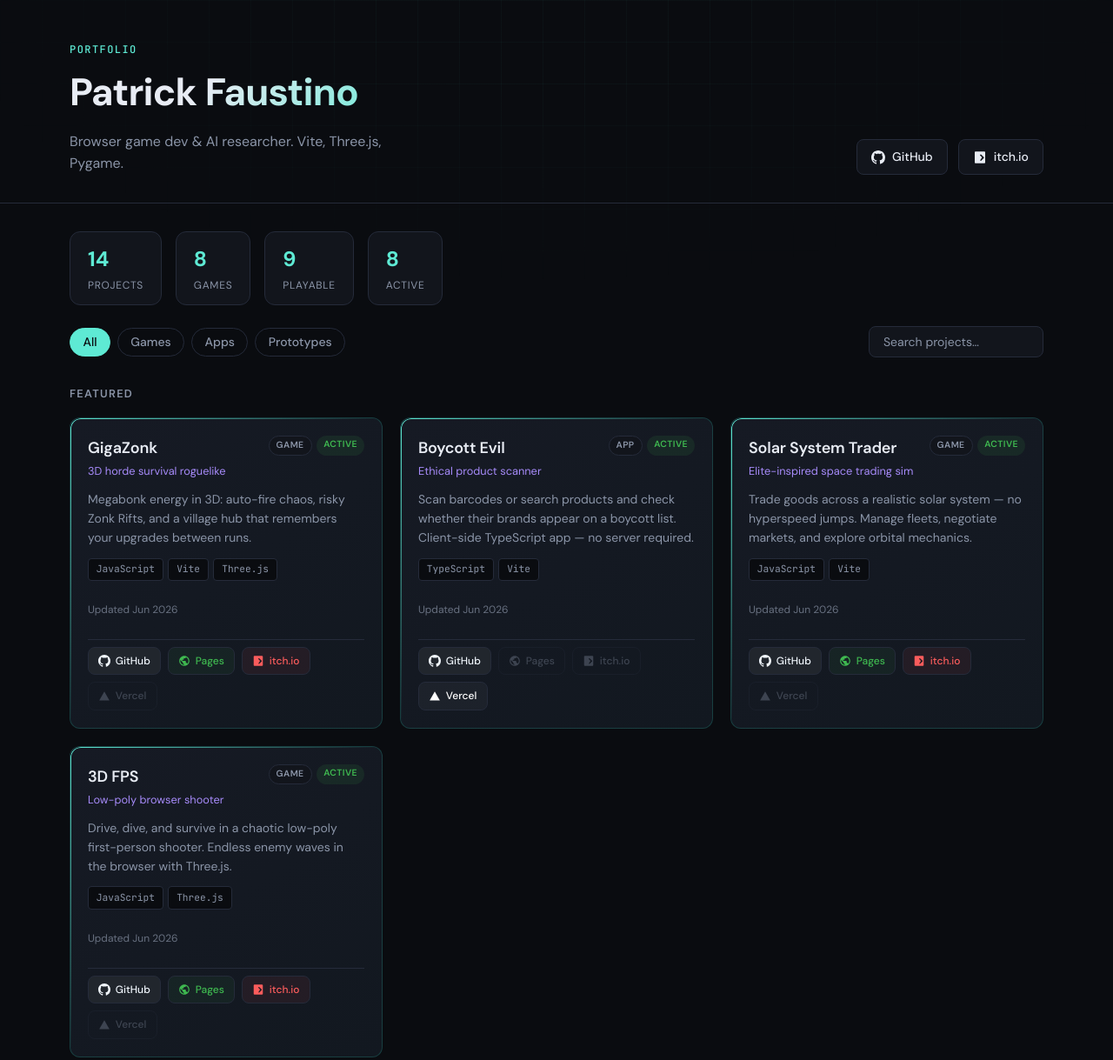
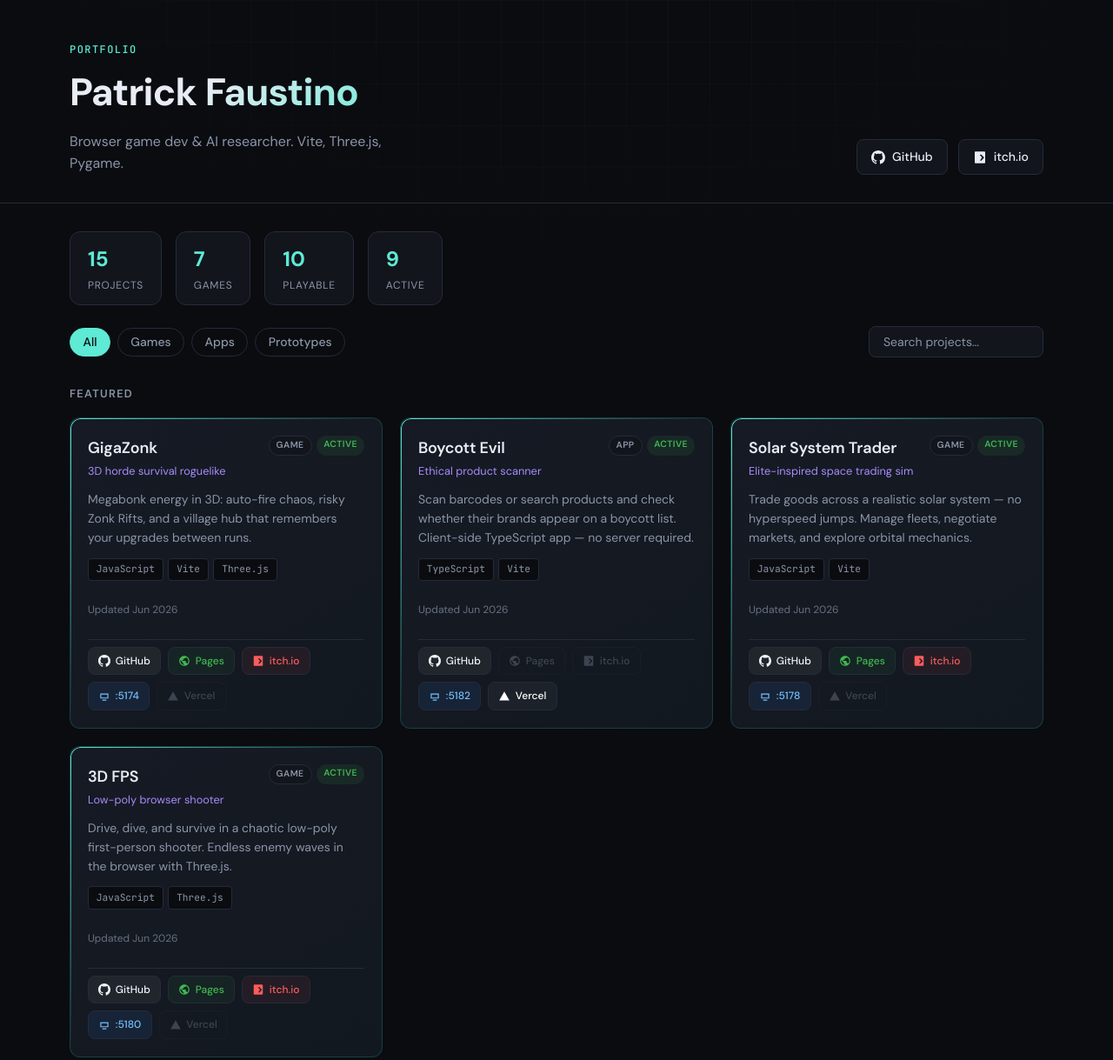
Before and after one commit to pfaustino/portfolio, a website: page index.html in a window 1280 px wide. Shown: the top 1219 px of the page at 87% size. Drawn offline with Linux system fonts and the light colour scheme.

Commit message:
Add easy-dmv-coach and fix Mining Coins description.
Co-authored-by: Cursor <cursoragent@cursor.com>

```diff
--- a/css/styles.css
+++ b/css/styles.css
@@ -348,6 +348,7 @@ body {
 .badge-status-development { color: #d29922; background: #d2992218; }
 .badge-status-inactive { color: var(--text-muted); background: var(--bg-elevated); }
 .badge-status-archived { color: #8b949e; background: #8b949e18; }
+.badge-private { color: #a78bfa; background: #a78bfa18; }
 
 .card-description {
   margin: 0;
@@ -419,6 +420,28 @@ body {
 .link-btn--vercel { color: var(--vercel); background: #ffffff0a; }
 .link-btn--vercel:hover { border-color: #888; }
 
+.link-btn--local { color: #79c0ff; background: #388bfd12; font-variant-numeric: tabular-nums; }
+.link-btn--local:hover { border-color: #79c0ff; }
+
+.link-btn--local.link-btn--pending {
+  opacity: 0.55;
+  border-style: dotted;
+  cursor: wait;
+}
+
+.link-btn--local.link-btn--offline {
+  color: var(--text-muted);
+  background: transparent;
+  opacity: 0.4;
+  border-style: dashed;
+  cursor: not-allowed;
+}
+
+.link-btn--local.link-btn--online {
+  color: #79c0ff;
+  background: #388bfd18;
+}
+
 .link-btn--disabled {
   color: var(--text-muted);
   background: transparent;
--- a/data/projects.json
+++ b/data/projects.json
@@ -18,6 +18,7 @@
       "stack": ["JavaScript", "Vite", "Three.js"],
       "topics": ["roguelike", "horde-survival", "browser-game"],
       "updated": "2026-06-25",
+      "devPort": 5174,
       "links": {
         "github": "https://github.com/pfaustino/gigazonk",
         "githubPages": "https://pfaustino.github.io/gigazonk/",
@@ -36,6 +37,7 @@
       "stack": ["TypeScript", "Vite"],
       "topics": ["scanner", "web-app", "ethics"],
       "updated": "2026-06-23",
+      "devPort": 5182,
       "links": {
         "github": "https://github.com/pfaustino/boycott-evil",
         "githubPages": null,
@@ -54,6 +56,7 @@
       "stack": ["JavaScript", "Vite"],
       "topics": ["space-sim", "trading", "simulation"],
       "updated": "2026-06-23",
+      "devPort": 5178,
       "links": {
         "github": "https://github.com/pfaustino/solar-system-trader",
         "githubPages": "https://pfaustino.github.io/solar-system-trader/",
@@ -72,6 +75,7 @@
       "stack": ["JavaScript", "Three.js"],
       "topics": ["fps", "browser-game", "threejs"],
       "updated": "2026-06-23",
+      "devPort": 5180,
       "links": {
         "github": "https://github.com/pfaustino/3dfps",
         "githubPages": "https://pfaustino.github.io/3dfps/",
@@ -82,14 +86,15 @@
     {
       "id": "mining-coins",
       "name": "Mining Coins",
-      "tagline": "Browser mining arcade",
-      "description": "A browser arcade game about mining coins. Data-driven balance via JSON, dev panel for tuning, and GitHub Pages auto-deploy.",
-      "category": "game",
+      "tagline": "NiceHash mining dashboard",
+      "description": "A browser-based dashboard for monitoring and managing NiceHash crypto mining — not a game. Track rigs, earnings, and mining status from the web.",
+      "category": "app",
       "status": "active",
       "featured": false,
       "stack": ["JavaScript", "Vite"],
-      "topics": ["arcade", "browser-game", "mining"],
+      "topics": ["nicehash", "crypto", "mining"],
       "updated": "2026-06-25",
+      "devPort": 5181,
       "links": {
         "github": "https://github.com/pfaustino/mining-coins",
         "githubPages": "https://pfaustino.github.io/mining-coins/",
@@ -108,6 +113,7 @@
       "stack": ["JavaScript"],
       "topics": ["platformer", "retro", "browser-game"],
       "updated": "2026-06-23",
+      "devPort": 5176,
       "links": {
         "github": "https://github.com/pfaustino/ghouls-n-orcs",
         "githubPages": null,
@@ -126,6 +132,7 @@
       "stack": ["JavaScript"],
       "topics": ["bullet-hell", "browser-game"],
       "updated": "2026-06-23",
+      "devPort": 5177,
       "links": {
         "github": "https://github.com/pfaustino/bullet-hell",
         "githubPages": "https://pfaustino.github.io/bullet-hell/",
@@ -141,9 +148,10 @@
       "category": "game",
       "status": "development",
       "featured": false,
-      "stack": ["TypeScript"],
+      "stack": ["JavaScript"],
       "topics": ["sci-fi", "strategy"],
       "updated": "2026-06-23",
+      "devPort": 5183,
       "links": {
         "github": "https://github.com/pfaustino/chrono-splinter",
         "githubPages": null,
@@ -162,6 +170,7 @@
       "stack": ["Python", "Phaser", "JavaScript"],
       "topics": ["rpg", "phaser", "port"],
       "updated": "2026-06-23",
+      "devPort": 5184,
       "links": {
         "github": "https://github.com/pfaustino/phaser_rpg",
         "githubPages": "https://pfaustino.github.io/phaser_rpg/",
@@ -185,6 +194,25 @@
         "githubPages": null,
         "itch": null,
         "vercel": null
+      }
+    },
+    {
+      "id": "easy-dmv-coach",
+      "name": "Easy DMV Coach",
+      "tagline": "DMV learner permit prep",
+      "description": "Practice state-specific DMV permit questions to prepare for your learner's license exam. Flutter web app with multi-state question banks and bilingual support.",
+      "category": "app",
+      "status": "active",
+      "featured": false,
+      "private": true,
+      "stack": ["Flutter", "Dart"],
+      "topics": ["education", "dmv", "web-app"],
+      "updated": "2026-06-23",
+      "links": {
+        "github": "https://github.com/pfaustino/easy-dmv-coach",
+        "githubPages": null,
+        "itch": null,
+        "vercel": "https://easy-dmv-coach.vercel.app"
       }
     },
     {
@@ -216,6 +244,7 @@
       "stack": ["TypeScript"],
       "topics": ["strategy", "prototype"],
       "updated": "2026-06-23",
+      "devPort": 5179,
       "links": {
         "github": "https://github.com/pfaustino/civilization-war",
         "githubPages": null,
--- a/js/app.js
+++ b/js/app.js
@@ -3,6 +3,7 @@ const ICONS = {
   pages: `<svg viewBox="0 0 24 24" aria-hidden="true"><path d="M12 2C6.48 2 2 6.48 2 12s4.48 10 10 10 10-4.48 10-10S17.52 2 12 2zm-1 17.93c-3.95-.49-7-3.85-7-7.93 0-.62.08-1.21.21-1.79L9 15v1c0 1.1.9 2 2 2v1.93zm6.9-2.54c-.26-.81-1-1.39-1.9-1.39h-1v-3c0-.55-.45-1-1-1H8v-2h2c.55 0 1-.45 1-1V7h2c1.1 0 2-.9 2-2v-.41c2.93 1.19 5 4.06 5 7.41 0 2.08-.8 3.97-2.1 5.39z"/></svg>`,
   itch: `<svg viewBox="0 0 24 24" aria-hidden="true"><path d="M4.5 2C3.67 2 3 2.67 3 3.5v17c0 .83.67 1.5 1.5 1.5h15c.83 0 1.5-.67 1.5-1.5v-17c0-.83-.67-1.5-1.5-1.5h-15zm8.28 5.28c.39-.39 1.02-.39 1.41 0l4.5 4.5c.39.39.39 1.02 0 1.41l-4.5 4.5a.996.996 0 0 1-1.41-1.41L15.59 12l-3.3-3.31a.996.996 0 0 1 0-1.41z"/></svg>`,
   vercel: `<svg viewBox="0 0 24 24" aria-hidden="true"><path d="M12 2L2 19.5h20L12 2z"/></svg>`,
+  local: `<svg viewBox="0 0 24 24" aria-hidden="true"><path d="M4 6h16v10H4V6zm2 2v6h12V8H6zm2 10h8v2H8v-2z"/></svg>`,
 };
 
 const CATEGORY_LABELS = {
@@ -18,7 +19,90 @@ const STATUS_LABELS = {
   archived: "Archived",
 };
 
-/** @typedef {{ id: string, name: string, tagline: string, description: string, category: string, status: string, featured: boolean, stack: string[], topics: string[], updated: string, links: { github: string, githubPages: string|null, itch: string|null, vercel: string|null } }} Project */
+/** @typedef {{ id: string, name: string, tagline: string, description: string, category: string, status: string, featured: boolean, stack: string[], topics: string[], updated: string, devPort?: number|null, links: { github: string, githubPages: string|null, itch: string|null, vercel: string|null } }} Project */
+
+function isLocalDev() {
+  const host = location.hostname;
+  return host === "localhost" || host === "127.0.0.1" || host === "[::1]";
+}
+
+function localDevUrl(port) {
+  if (port === 80) return "http://localhost/";
+  return `http://localhost:${port}/`;
+}
+
+function localDevLabel(port) {
+  return port === 80 ? ":80" : `:${port}`;
+}
+
+/** Folder name for `gdev <repo>` — matches _devkit/dev-ports.json keys */
+function devRepoName(project) {
+  if (project.devRepo) return project.devRepo;
+  if (project.id === "gigazonk") return "GigaZonk";
+  return project.id;
+}
+
+/** @returns {Promise<boolean>} */
+async function probeDevPort(port) {
+  const url = localDevUrl(port);
+  const controller = new AbortController();
+  const timer = setTimeout(() => controller.abort(), 1500);
+  try {
+    await fetch(url, { method: "GET", mode: "no-cors", cache: "no-store", signal: controller.signal });
+    return true;
+  } catch {
+    return false;
+  } finally {
+    clearTimeout(timer);
+  }
+}
+
+function applyLocalDevLinkState(el, online, port, repoName) {
+  const label = localDevLabel(port);
+  const icon = ICONS.local;
+  const next = document.createElement(online ? "a" : "span");
+  next.className = `link-btn link-btn--local ${online ? "link-btn--online" : "link-btn--offline"}`;
+  next.dataset.devPort = String(port);
+  next.dataset.devRepo = repoName;
+  if (online) {
+    next.href = localDevUrl(port);
+    next.target = "_blank";
+    next.rel = "noopener noreferrer";
+    next.title = `Dev server running on port ${port}`;
+  } else {
+    next.title = `Not running — start with: gdev ${repoName}`;
+  }
+  next.innerHTML = `${icon}${label}`;
+  el.replaceWith(next);
+}
+
+async function refreshLocalDevLinks() {
+  if (!isLocalDev()) return;
+  const nodes = document.querySelectorAll("[data-dev-port]");
+  await Promise.all(
+    [...nodes].map(async (el) => {
+      const port = Number(el.dataset.devPort);
+      const repoName = el.dataset.devRepo ?? "";
+      const online = await probeDevPort(port);
+      const wasOnline = el.classList.contains("link-btn--online");
+      const wasOffline = el.classList.contains("link-btn--offline");
+      if (online && wasOnline) return;
+      if (!online && wasOffline) return;
+      applyLocalDevLinkState(el, online, port, repoName);
+    })
+  );
+}
+
+let localDevProbeTimer = null;
+
+function scheduleLocalDevProbe() {
+  if (!isLocalDev()) return;
+  if (localDevProbeTimer) clearTimeout(localDevProbeTimer);
+  localDevProbeTimer = setTimeout(() => {
+    refreshLocalDevLinks();
+    scheduleLocalDevProbe();
+  }, 8000);
+}
 
 let allProjects = [];
 let activeFilter = "all";
@@ -61,6 +145,16 @@ function renderLink(type, url, label) {
   return `<span class="link-btn link-btn--${type} link-btn--disabled" aria-hidden="true">${ICONS[type]}${label}</span>`;
 }
 
+/** Local dev server link — only on localhost; probes port before enabling */
+function renderLocalDevLink(port, repoName) {
+  if (!isLocalDev()) return "";
+  if (port) {
+    const label = localDevLabel(port);
+    return `<span class="link-btn link-btn--local link-btn--pending" data-dev-port="${port}" data-dev-repo="${repoName}" title="Checking dev server…">${ICONS.local}${label}</span>`;
+  }
+  return `<span class="link-btn link-btn--local link-btn--disabled" aria-hidden="true" title="No local dev port configured">${ICONS.local}—</span>`;
+}
+
 /** @param {Project} project */
 function renderCard(project) {
   const stackTags = project.stack
@@ -82,6 +176,7 @@ function renderCard(project) {
         <div class="card-badges">
           <span class="badge badge-category">${CATEGORY_LABELS[project.category] ?? project.category}</span>
           <span class="badge badge-status-${project.status}">${STATUS_LABELS[project.status] ?? project.status}</span>
+          ${project.private ? '<span class="badge badge-private">Private repo</span>' : ""}
         </div>
       </div>
       <p class="card-description">${project.description}</p>
@@ -91,6 +186,7 @@ function renderCard(project) {
         ${renderLink("github", project.links.github, "GitHub")}
         ${renderLink("pages", project.links.githubPages, "Pages")}
         ${renderLink("itch", project.links.itch, "itch.io")}
+        ${renderLocalDevLink(project.devPort ?? null, devRepoName(project))}
         ${renderLink("vercel", project.links.vercel, "Vercel")}
       </div>
     </article>`;
@@ -134,6 +230,8 @@ function renderProjects() {
   }
 
   emptyState.hidden = filtered.length > 0;
+  refreshLocalDevLinks();
+  scheduleLocalDevProbe();
 }
 
 function setupFilters() {
@@ -164,6 +262,7 @@ async function init() {
     renderStats(allProjects);
     setupFilters();
     renderProjects();
+    window.addEventListener("focus", () => refreshLocalDevLinks());
   } catch (err) {
     document.getElementById("project-grid").innerHTML = `
       <p class="empty-state">Could not load project data. ${err.message}</p>`;
```
